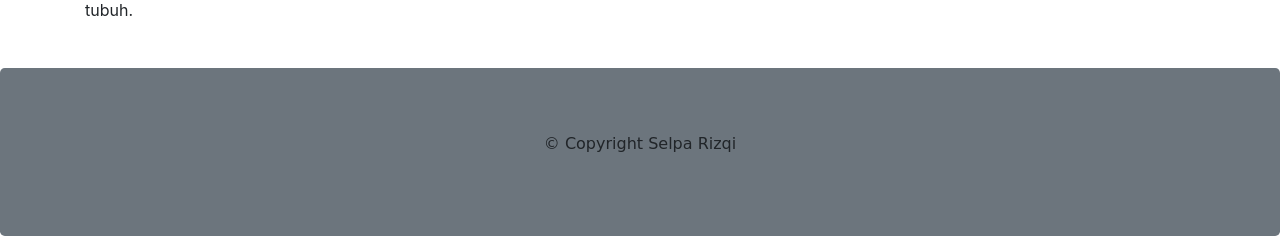
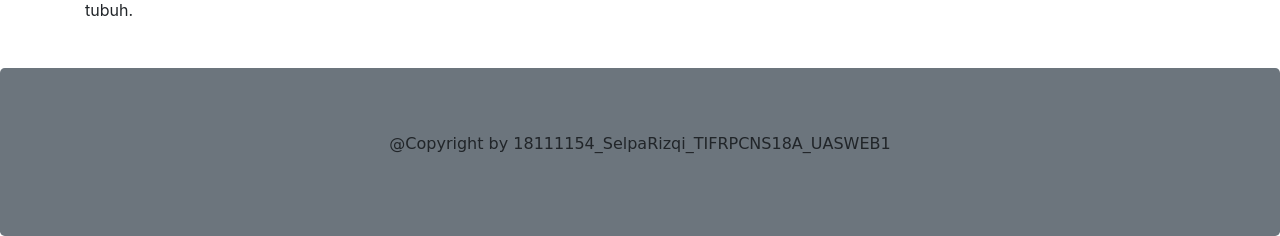
Before and after one commit to SelpaRizqi13/uas_web_resepmasak, a PHP site: page /resep.php in a window 1280 px wide. Shown: the part 1062-1298 px from the top of the page. Run offline with PHP 8.4, Linux system fonts and the light colour scheme.

Commit message:
upload kedua projek resep masak

```diff
--- a/about.php
+++ b/about.php
@@ -59,7 +59,7 @@
 </div>
 
 <div class="jumbotron text-center bg-secondary" style="margin-top:30; margin-bottom: 0px; font-family: cursive;">
-  <p>&copy Copyright Selpa Rizqi</p>
+  <p>@Copyright by 18111154_SelpaRizqi_TIFRPCNS18A_UASWEB1</p>
 </div>
 
 </body>
--- a/contact.php
+++ b/contact.php
@@ -57,7 +57,7 @@
 </div>
 
 <div class="jumbotron text-center bg-secondary" style="margin-top:30; margin-bottom: 0px; font-family: cursive;">
-  <p>&copy Copyright Selpa Rizqi</p>
+  <p>@Copyright by 18111154_SelpaRizqi_TIFRPCNS18A_UASWEB1</p>
 </div>
 
 </body>
--- a/index.php
+++ b/index.php
@@ -104,7 +104,7 @@
   </div>
 </div>
 <div class="jumbotron text-center bg-secondary" style="margin-top:30; margin-bottom: 0px; font-family: cursive;">
-  <p>&copy Copyright Selpa Rizqi</p>
+  <p>@Copyright by 18111154_SelpaRizqi_TIFRPCNS18A_UASWEB1</p>
 </div>
 
 </body>
--- a/kuahbening.php
+++ b/kuahbening.php
@@ -38,7 +38,7 @@
     </nav>
 
     <div class="jumbotron text-center bg-secondary" style="margin-top:30; margin-bottom: 0px; font-family: cursive;">
-        <p>&copy Copyright Selpa Rizqi</p>
+        <p>@Copyright by 18111154_SelpaRizqi_TIFRPCNS18A_UASWEB1</p>
       </div>
 
     </body>
--- a/login.php
+++ b/login.php
@@ -103,7 +103,7 @@ if(isset($_POST['login']))
 
 
 <div class="jumbotron text-center bg-secondary" style="margin-top:30; margin-bottom: 0px; font-family: cursive;">
-  <p>&copy Copyright Selpa Rizqi</p>
+  <p>@Copyright by 18111154_SelpaRizqi_TIFRPCNS18A_UASWEB1</p>
 </div>
 
 </body>
--- a/profile.php
+++ b/profile.php
@@ -43,7 +43,7 @@
 </div>
 
 <div class="jumbotron text-center bg-secondary" style="margin-top:30; margin-bottom: 0px; font-family: cursive;">
-  <p>&copy Copyright Selpa Rizqi</p>
+  <p>@Copyright by 18111154_SelpaRizqi_TIFRPCNS18A_UASWEB1</p>
 </div>
 
 </body>
--- a/register.php
+++ b/register.php
@@ -129,7 +129,7 @@ if(isset($_POST['signup']))
 </div>
 
 <div class="jumbotron text-center bg-secondary" style="margin-top:30; margin-bottom: 0px; font-family: cursive;">
-  <p>&copy Copyright Selpa Rizqi</p>
+  <p>@Copyright by 18111154_SelpaRizqi_TIFRPCNS18A_UASWEB1</p>
 </div>
 
 </body>
--- a/resep.php
+++ b/resep.php
@@ -84,7 +84,7 @@
 
 
 <div class="jumbotron text-center bg-secondary" style="margin-top:30; margin-bottom: 0px; font-family: cursive;">
-    <p>&copy Copyright Selpa Rizqi</p>
+    <p>@Copyright by 18111154_SelpaRizqi_TIFRPCNS18A_UASWEB1</p>
   </div>
 
 </body>
--- a/woku.php
+++ b/woku.php
@@ -123,7 +123,7 @@ if (empty($_SESSION['csrf_token'])) {
 
    	<div id="display_comment"></div>
     <div class="jumbotron text-center bg-secondary" style="margin-top:30; margin-bottom: 0px; font-family: cursive;">
-        <p>&copy Copyright Selpa Rizqi</p>
+        <p>@Copyright by 18111154_SelpaRizqi_TIFRPCNS18A_UASWEB1</p>
       </div>
       <script src="js/jquery.min.js"></script>
       <script>
```
